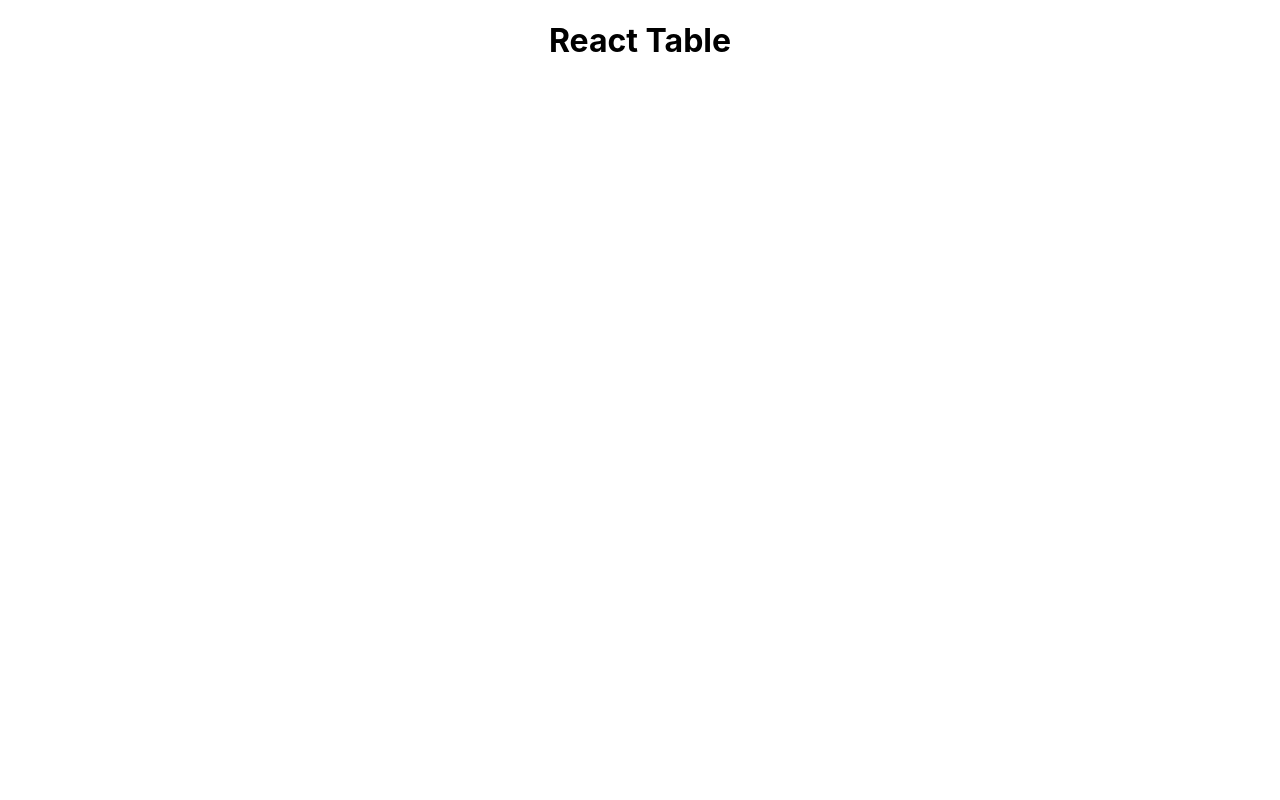
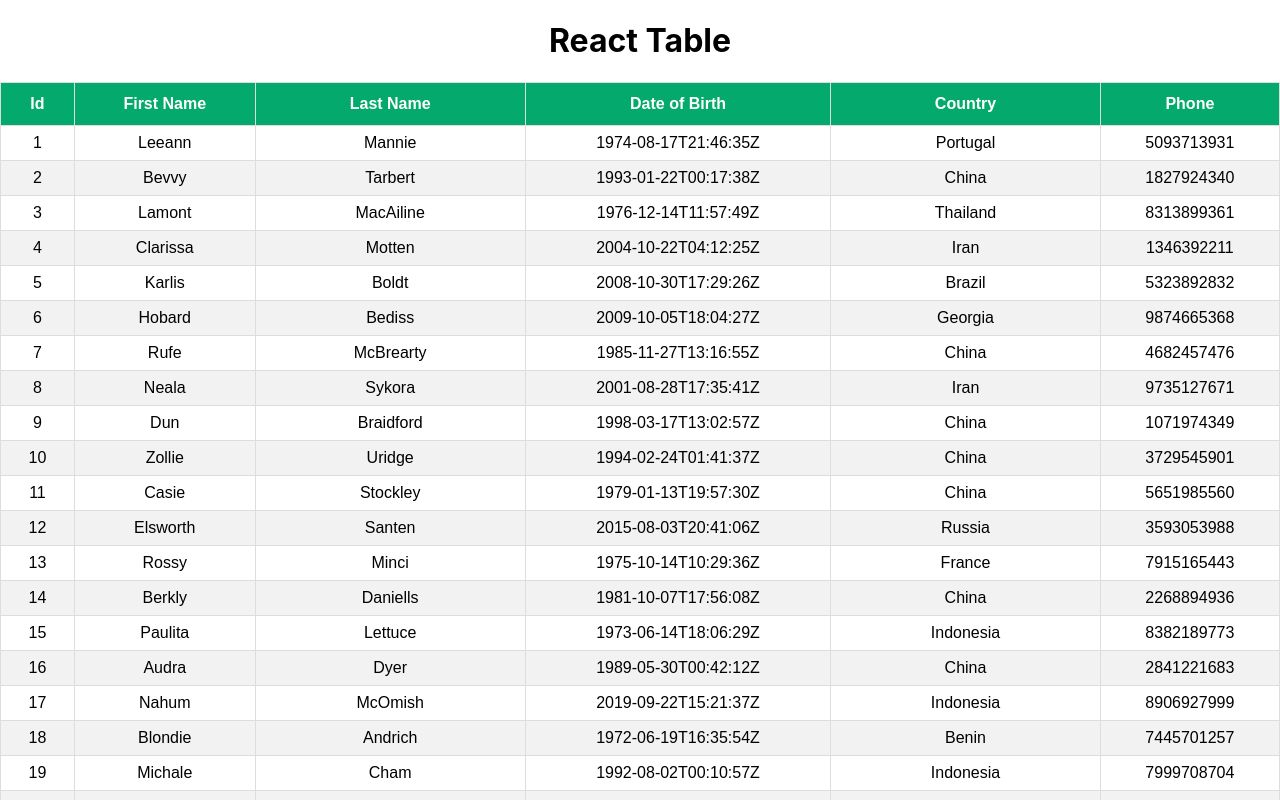
Before and after one commit to sksurendrakmr/reactTable, a React (Create React App) app: page / in a window 1280 px wide. Shown: the top 800 px of the page. Built offline with nearby package versions, Linux system fonts and the light colour scheme.

Commit message:
Implemented basic table using react table

```diff
--- a/src/App.js
+++ b/src/App.js
@@ -1,12 +1,14 @@
-import logo from './logo.svg';
-import './App.css';
+import logo from './logo.svg'
+import './App.css'
+import BasicTable from './component/BasicTable'
 
 function App() {
   return (
-    <div className="App">
-     <h1>React Table</h1>
+    <div className='App'>
+      <h1>React Table</h1>
+      <BasicTable />
     </div>
-  );
+  )
 }
 
-export default App;
+export default App
--- a/src/component/BasicTable.js
+++ b/src/component/BasicTable.js
@@ -24,30 +24,62 @@ constant
  * step 4
  Define a basic table structure using HTML
 
+ Step5
+ we need to use table instance with our jsx to render all necessary UI.
+
+ getTableProps -> function that needs to be destructured on the table tag.
+ getTableBodyProps -> function that needs to be destructured on the tbody tag.
+ headerGroups -> this contains the column heading information which belongs inside
+                the thead tag of the table.
+                headerGroups is an array which requires us to use the map method
+                to render the JSX for each headerGroup.
  */
 
-import React,{useMemo} from 'react'
-import {useTable} from 'react-table'
+import React, { useMemo } from 'react'
+import { useTable } from 'react-table'
 import MOCK_DATA from './MOCK_DATA.json'
-import {COLUMNS} from './columns'
-
+import { COLUMNS } from './columns'
+import './table.css'
 
 const BasicTable = () => {
-
-    const columns = useMemo(()=>COLUMNS,[]);
-    const data = useMemo(()=>MOCK_DATA,[]);
+  const columns = useMemo(() => COLUMNS, [])
+  const data = useMemo(() => MOCK_DATA, [])
   const tableInstance = useTable({
     columns,
-        data
-    });
+    data,
+  })
+
+  //These are functions and arrays which is provided by react table to enable easy table creatation
+  //we have to use all these with HTML for react table work as intended
+  const { getTableProps, getTableBodyProps, headerGroups, rows, prepareRow } =
+    tableInstance
+  console.log(getTableBodyProps())
+  console.log(getTableProps())
+  console.log(headerGroups)
+  console.log(rows)
+
   return (
-        <table>
+    <table {...getTableProps()}>
       <thead>
-                <tr>
-                    <th></th>
+        {headerGroups.map((headerGrp) => (
+          <tr {...headerGrp.getHeaderGroupProps()}>
+            {headerGrp.headers.map((column) => (
+              <th {...column.getHeaderProps()}>{column.render('Header')}</th>
+            ))}
           </tr>
+        ))}
       </thead>
-            <tbody>
+      <tbody {...getTableBodyProps()}>
+        {rows.map((row) => {
+          prepareRow(row)
+          return (
+            <tr {...row.getRowProps()}>
+              {row.cells.map((cell) => {
+                return <td {...cell.getCellProps()}>{cell.render('Cell')}</td>
+              })}
+            </tr>
+          )
+        })}
         <tr>
           <td></td>
         </tr>
--- /dev/null
+++ b/src/component/table.css
@@ -0,0 +1,27 @@
+table {
+  font-family: Arial, Helvetica, sans-serif;
+  border-collapse: collapse;
+  width: 100%;
+}
+
+table td,
+table th {
+  border: 1px solid #ddd;
+  padding: 8px;
+}
+
+table tr:nth-child(even) {
+  background-color: #f2f2f2;
+}
+
+table tr:hover {
+  background-color: #ddd;
+}
+
+table th {
+  padding-top: 12px;
+  padding-bottom: 12px;
+  text-align: center;
+  background-color: #04aa6d;
+  color: white;
+}
```
Lines whose indentation alone changed are shown as unchanged.
